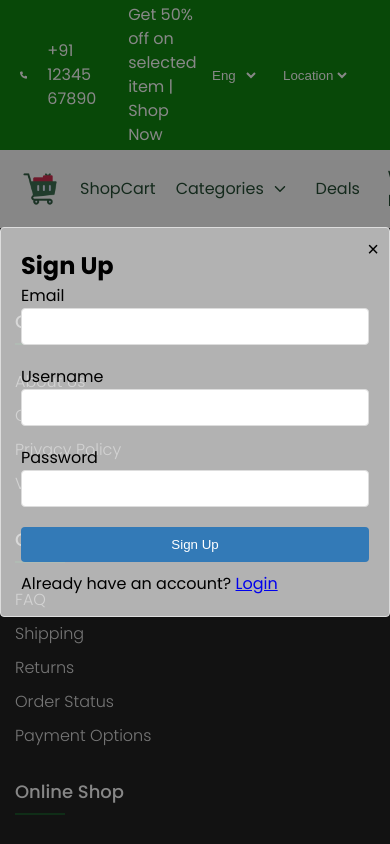
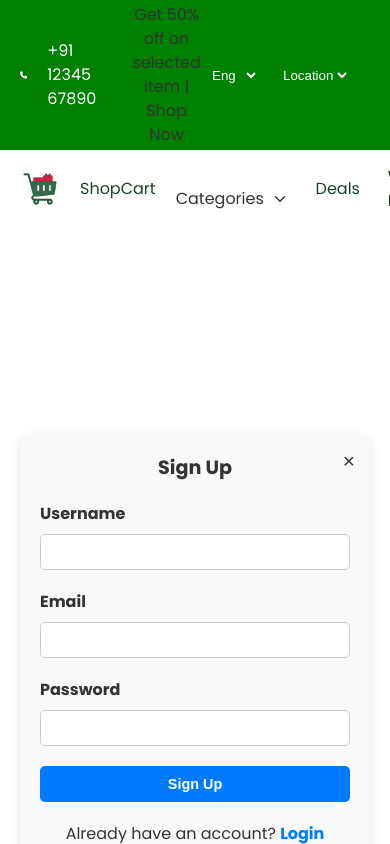
Before and after one commit to ajaybedwall/frontend, a React (Vite) app: page /signup in a window 390 px wide. Shown: the top 844 px of the page. Built offline with nearby package versions, Linux system fonts and the light colour scheme.

Commit message:
login and signup authentication

```diff
--- a/package.json
+++ b/package.json
@@ -10,11 +10,13 @@
     "preview": "vite preview"
   },
   "dependencies": {
+    "axios": "^1.7.7",
     "frontend": "file:",
     "react": "^18.3.1",
     "react-dom": "^18.3.1",
     "react-icons": "^5.3.0",
-    "react-router-dom": "^6.26.1"
+    "react-router-dom": "^6.26.1",
+    "react-toastify": "^10.0.5"
   },
   "devDependencies": {
     "@eslint/js": "^9.9.0",
--- a/src/components/Navbar/Navbar.jsx
+++ b/src/components/Navbar/Navbar.jsx
@@ -1,3 +1,4 @@
+/* eslint-disable no-unused-vars */
 import React from "react";
 import "./Navbar.css";
 import Trolley from "../../assets/trolley.png";
--- a/src/components/authentication/AuthPage.css
+++ b/src/components/authentication/AuthPage.css
@@ -1,150 +1,302 @@
-.main-content.blurred {
-    filter: blur(20px);
+/* Main signup container styles */
+.signup-main {
+  display: flex;
+  justify-content: center;
+  align-items: center;
+  min-height: 100vh;
+  background-color: #fff; /* Set the background to white */
+  padding: 20px;
 }
 
+.signup-container {
+  background-color: #f8f9fa; /* Light background for the form */
+  border-radius: 8px;
+  padding: 40px;
+  box-shadow: 0 4px 12px rgba(0, 0, 0, 0.1);
+  max-width: 400px;
+  width: 100%;
+  position: relative;
+}
+
+/* Close button styling */
+.close-button {
+  position: absolute;
+  top: 15px;
+  right: 15px;
+  background: none;
+  border: none;
+  font-size: 1.5rem;
+  cursor: pointer;
+  color: #333;
+}
+
+.close-button:hover {
+  color: #007BFF;
+}
+
+/* Form heading */
+h2 {
+  font-size: 1.8rem;
+  color: #333;
+  margin-bottom: 20px;
+  text-align: center;
+}
+
+/* Input group styling */
+.input-group {
+  margin-bottom: 20px;
+}
+
+label {
+  display: block;
+  margin-bottom: 8px;
+  font-size: 1rem;
+  font-weight: bold;
+  color: #333;
+}
+
+input {
+  width: 100%;
+  padding: 10px;
+  border: 1px solid #ccc;
+  border-radius: 5px;
+  font-size: 1rem;
+}
+
+input:focus {
+  border-color: #007BFF;
+  outline: none;
+  box-shadow: 0 0 5px rgba(0, 123, 255, 0.5);
+}
+
+/* Error message */
+.error-message {
+  color: red;
+  font-size: 0.9rem;
+  margin-bottom: 20px;
+  text-align: center;
+}
+
+/* Button styling */
+.but {
+  width: 100%;
+  background-color: #007BFF;
+  color: white;
+  padding: 12px;
+  font-size: 1rem;
+  font-weight: bold;
+  border: none;
+  border-radius: 5px;
+  cursor: pointer;
+  transition: background-color 0.3s ease;
+}
+
+.but:hover {
+  background-color: #0056b3;
+}
+
+/* Link styles */
+p {
+  margin-top: 20px;
+  text-align: center;
+  color: #333;
+}
+
+p a {
+  color: #007BFF;
+  text-decoration: none;
+  font-weight: bold;
+}
+
+p a:hover {
+  text-decoration: underline;
+}
+
+/* Media Queries for Responsiveness */
+
+/* Tablets and below */
+@media (max-width: 768px) {
+  .signup-container {
+    padding: 30px;
+  }
+
+  h2 {
+    font-size: 1.5rem;
+  }
+}
+
+/* Mobile devices */
+@media (max-width: 480px) {
+  .signup-container {
+    padding: 20px;
+  }
+
+  h2 {
+    font-size: 1.2rem;
+  }
+
+  .but {
+    padding: 10px;
+    font-size: 0.9rem;
+  }
+
+  input {
+    padding: 8px;
+  }
+
+  .close-button {
+    font-size: 1.3rem;
+  }
+}
+
+/* Main login container styles */
 .login-container {
   display: flex;
   justify-content: center;
   align-items: center;
-    height: 100vh;
-    position: fixed;
-    top: 0;
-    left: 0;
-    width: 100%;
-    background: rgba(0, 0, 0, 0.5);
-    z-index: 1000;
+  min-height: 100vh;
+  background-color: #fff; /* White background */
+  padding: 20px;
 }
 
 .login-form {
+  background-color: #f8f9fa; /* Light grey background for form */
+  border-radius: 8px;
+  padding: 40px;
+  box-shadow: 0 4px 12px rgba(0, 0, 0, 0.1);
+  max-width: 400px;
   width: 100%;
-    max-width: 400px;
-    padding: 20px;
-    background: rgba(255, 255, 255, 0.674);
-    border-radius: 4px;
-    display: flex;
-    flex-direction: column;
-    /* border: 2px solid red; */
+  position: relative;
 }
 
+/* Close button styling */
+.close-button {
+  position: absolute;
+  top: 15px;
+  right: 15px;
+  background: none;
+  border: none;
+  font-size: 1.5rem;
+  cursor: pointer;
+  color: #333;
+}
+
+.close-button:hover {
+  color: #007BFF;
+}
+
+/* Form heading */
+h2 {
+  font-size: 1.8rem;
+  color: #333;
+  margin-bottom: 20px;
+  text-align: center;
+}
+
+/* Input group styling */
 .input-group {
   margin-bottom: 20px;
 }
 
-  .input-group label {
+label {
   display: block;
+  margin-bottom: 8px;
+  font-size: 1rem;
+  font-weight: bold;
+  color: #333;
 }
 
-  .input-group input {
+input {
   width: 100%;
   padding: 10px;
-    border-radius: 4px;
-    border: 1px solid #ddd;
+  border: 1px solid #ccc;
+  border-radius: 5px;
+  font-size: 1rem;
+}
+
+input:focus {
+  border-color: #007BFF;
+  outline: none;
+  box-shadow: 0 0 5px rgba(0, 123, 255, 0.5);
+}
+
+/* Error message */
+.error-message {
+  color: red;
+  font-size: 0.9rem;
+  margin-bottom: 20px;
+  text-align: center;
+}
+
+/* Button styling */
+.but {
+  width: 100%;
+  background-color: #007BFF;
+  color: white;
+  padding: 12px;
+  font-size: 1rem;
+  font-weight: bold;
+  border: none;
+  border-radius: 5px;
+  cursor: pointer;
+  transition: background-color 0.3s ease;
+}
+
+.but:hover {
+  background-color: #0056b3;
+}
+
+/* Link styles */
+span {
+  margin-top: 20px;
+  display: block;
+  text-align: center;
+  color: #333;
+}
+
+span a {
+  color: #007BFF;
+  text-decoration: none;
+  font-weight: bold;
+}
+
+span a:hover {
+  text-decoration: underline;
+}
+
+/* Media Queries for Responsiveness */
+
+/* Tablets and below */
+@media (max-width: 768px) {
+  .login-form {
+    padding: 30px;
+  }
+
+  h2 {
+    font-size: 1.5rem;
+  }
+}
+
+/* Mobile devices */
+@media (max-width: 480px) {
+  .login-form {
+    padding: 20px;
+  }
+
+  h2 {
+    font-size: 1.2rem;
   }
 
   .but {
-    width: 100%;
     padding: 10px;
-    border-radius: 4px;
-    margin-bottom: 10px;
-    border: none;
-    background-color: #5cb85c;
-    color: white;
+    font-size: 0.9rem;
   }
 
-
-  @media (max-width: 768px) {
-    .login-form {
-      padding: 10px;
-    }
-  }
-
-
-  .login-form {
-    position: relative;
-    /* other styles */
+  input {
+    padding: 8px;
   }
 
   .close-button {
-    position: absolute;
-    top: 10px;
-    right: 10px;
-    background: none;
-    border: none;
-    font-size: 20px;
-    cursor: pointer;
+    font-size: 1.3rem;
   }
-
-  /* other styles */
-
-
-  .main-content.blurred {
-    filter: blur(10px);
 }
-  .signup-main{
-    filter: blurr(100px);
-  }
-  .signup-container {
-      display: flex;
-      justify-content: center;
-      align-items: center;
-      height: 100vh;
-      position: fixed;
-
-    top: 0;
-    left: 0;
-    width: 100%;
-    background: rgba(16, 16, 16, 0.5);
-    z-index: 1000;
-    }
-
-    .signup-form {
-      width: 100%;
-      max-width: 400px;
-      padding: 20px;
-      border: 1px solid #ddd;
-      border-radius: 4px;
-      background: rgba(255, 255, 255, 0.674);
-    }
-
-    .input-group {
-      margin-bottom: 20px;
-    }
-
-    .input-group label {
-      display: block;
-    }
-
-    .input-group input {
-      width: 100%;
-      padding: 10px;
-      border-radius: 4px;
-      border: 1px solid #ddd;
-    }
-
-    .but {
-      width: 100%;
-      padding: 10px;
-      border-radius: 4px;
-      border: none;
-      background-color: #337ab7;
-      color: white;
-    }
-
-
-
-    .signup-form {
-      position: relative;
-      /* other styles */
-    }
-
-    .close-button {
-      position: absolute;
-      top: 10px;
-      right: 10px;
-      background: none;
-      border: none;
-      font-size: 20px;
-      cursor: pointer;
-    }
-
-    /* other styles */
--- a/src/components/authentication/Login.jsx
+++ b/src/components/authentication/Login.jsx
@@ -1,30 +1,77 @@
-import React from 'react';
-import { useNavigate } from 'react-router-dom';
-import './AuthPage.css';
-import { Link } from 'react-router-dom';
+import React, { useState } from "react";
+import { useNavigate } from "react-router-dom";
+import "./AuthPage.css";
+import { Link } from "react-router-dom";
+import axios from "axios";
 
 function LoginPage() {
   const navigate = useNavigate();
+  const [email, setEmail] = useState("");
+  const [password, setPassword] = useState("");
+  const [error, setError] = useState("");
 
   const handleClose = () => {
-    navigate('/');
+    navigate("/");
+  };
+
+  const handleSubmit = async (e) => {
+    e.preventDefault();
+
+    try {
+      const response = await axios.post("http://localhost:3000/auth/login", {
+        email,
+        password,
+      });
+
+      const { jwtToken, message, success } = response.data;
+
+      if (success) {
+        localStorage.setItem("token", jwtToken);
+        navigate("/dashboard");
+      } else {
+        setError(message);
+      }
+    } catch (error) {
+      setError("Login failed. Please check your credentials and try again.");
+    }
   };
 
   return (
-    <div className="login-container" id='/login'>
-      <form className="login-form">
-        <button type="button" className="close-button" onClick={handleClose}>×</button>
+    <div className="login-container">
+      <form className="login-form" onSubmit={handleSubmit}>
+        <button type="button" className="close-button" onClick={handleClose}>
+          ×
+        </button>
         <h2>Login</h2>
+        {error && <p className="error-message">{error}</p>}
         <div className="input-group">
-          <label htmlFor="username">Username</label>
-          <input type="text" id="username" name="username" required />
+          <label htmlFor="email">Email</label>
+          <input
+            type="email"
+            id="email"
+            name="email"
+            value={email}
+            onChange={(e) => setEmail(e.target.value)}
+            required
+          />
         </div>
         <div className="input-group">
           <label htmlFor="password">Password</label>
-          <input type="password" id="password" name="password" required />
+          <input
+            type="password"
+            id="password"
+            name="password"
+            value={password}
+            onChange={(e) => setPassword(e.target.value)}
+            required
+          />
         </div>
-        <button type="submit" className='but'>Log In</button>
-        <span>Don't have a Account <Link to="/signup">SignUp?</Link></span>
+        <button type="submit" className="but">
+          Log In
+        </button>
+        <span>
+          Don't have an Account? <Link to="/signup">Sign Up</Link>
+        </span>
       </form>
     </div>
   );
--- a/src/components/authentication/SignUp.jsx
+++ b/src/components/authentication/SignUp.jsx
@@ -1,35 +1,90 @@
-import React from 'react';
-import { useNavigate } from 'react-router-dom';
-import './AuthPage.css';
-import { Link } from 'react-router-dom';
+import React, { useState } from "react";
+import { useNavigate } from "react-router-dom";
+import "./AuthPage.css";
+import { Link } from "react-router-dom";
+import axios from "axios";
 
 function SignupPage() {
   const navigate = useNavigate();
+  const [email, setEmail] = useState("");
+  const [username, setUsername] = useState("");
+  const [password, setPassword] = useState("");
+  const [error, setError] = useState("");
 
   const handleClose = () => {
-    navigate('/'); // Go back to the previous page
+    navigate("/");
+  };
+
+  const handleSubmit = async (e) => {
+    e.preventDefault();
+
+    try {
+      const response = await axios.post("http://localhost:3000/auth/signup", {
+        name: username,
+        email,
+        password,
+      });
+
+      const { success, message } = response.data;
+
+      if (success) {
+        navigate("/login");
+      } else {
+        setError(message);
+      }
+    } catch (error) {
+      setError("failed");
+    }
   };
 
   return (
     <div className="signup-main">
       <div className="signup-container">
-        <form className="signup-form">
-          <button type="button" className="close-button" onClick={handleClose}>×</button>
+        <form className="signup-form" onSubmit={handleSubmit}>
+          <button type="button" className="close-button" onClick={handleClose}>
+            ×
+          </button>
           <h2>Sign Up</h2>
+          {error && <p className="error-message">{error}</p>}
+          <div className="input-group">
+            <label htmlFor="username">Username</label>
+            <input
+              type="text"
+              id="username"
+              name="username"
+              value={username}
+              onChange={(e) => setUsername(e.target.value)}
+              required
+            />
+          </div>
           <div className="input-group">
             <label htmlFor="email">Email</label>
-            <input type="email" id="email" name="email" required />
-          </div>
-          <div className="input-group">
-            <label htmlFor="username">Username</label>
-            <input type="text" id="username" name="username" required />
+            <input
+              type="email"
+              id="email"
+              name="email"
+              value={email}
+              onChange={(e) => setEmail(e.target.value)}
+              required
+            />
           </div>
           <div className="input-group">
             <label htmlFor="password">Password</label>
-            <input type="password" id="password" name="password" required />
+            <input
+              type="password"
+              id="password"
+              name="password"
+              value={password}
+              onChange={(e) => setPassword(e.target.value)}
+              required
+            />
           </div>
-          <button type="submit" className='but'>Sign Up</button>
-          <p>Already have an account? <Link to="/login">Login</Link></p>
+          <button type="submit" className="but">
+            Sign Up
+          </button>
+          <p>
+            Already have an account? <Link to="/login">Login</Link>
+          </p>
         </form>
       </div>
     </div>
--- a/src/main.jsx
+++ b/src/main.jsx
@@ -2,6 +2,7 @@ import { StrictMode } from 'react'
 import { createRoot } from 'react-dom/client'
 import App from './App.jsx'
 import './index.css'
+import 'react-toastify/ReactToastify.css'
 
 createRoot(document.getElementById('root')).render(
   <StrictMode>
```
Also changed, not shown: 1 other file (tests, documents, lock files or other folders). Lines whose indentation alone changed are shown as unchanged.
